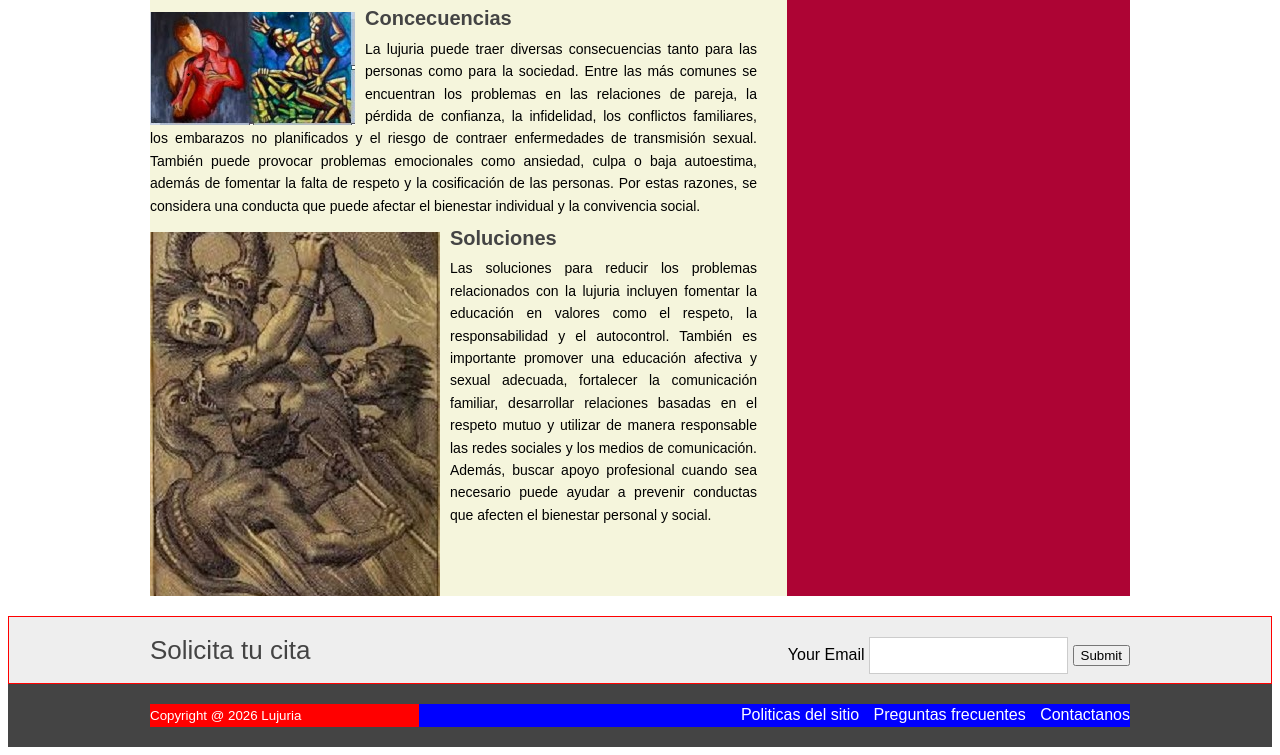
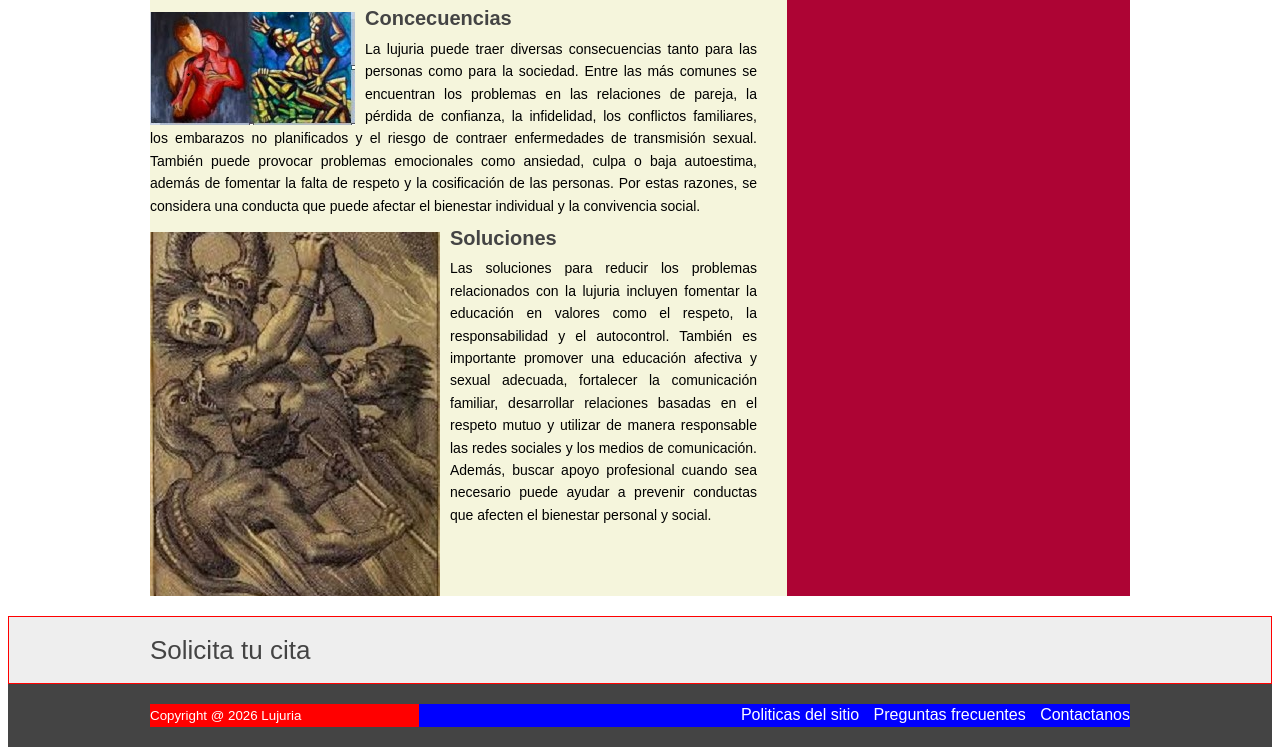
Before and after one commit to mateos67/proyectocaleb, a plain HTML site: page index.html in a window 1280 px wide. Shown: the part 887-1642 px from the top of the page. Drawn offline with Linux system fonts and the light colour scheme.

Commit message:
Update index.html

```diff
--- a/index.html
+++ b/index.html
@@ -99,9 +99,6 @@
         <h2>Solicita tu cita</h2>
        <form action="https://formspree.io/f/mbdvowve"
   method="POST">
-        <label for="email">Your Email</label>
-        <input name="Email" id="email" type="email">
-        <button type="submit">Submit</button>
 </form>
     </div>
 </section> <!-- FIN SUSCRIPCION -->
```
